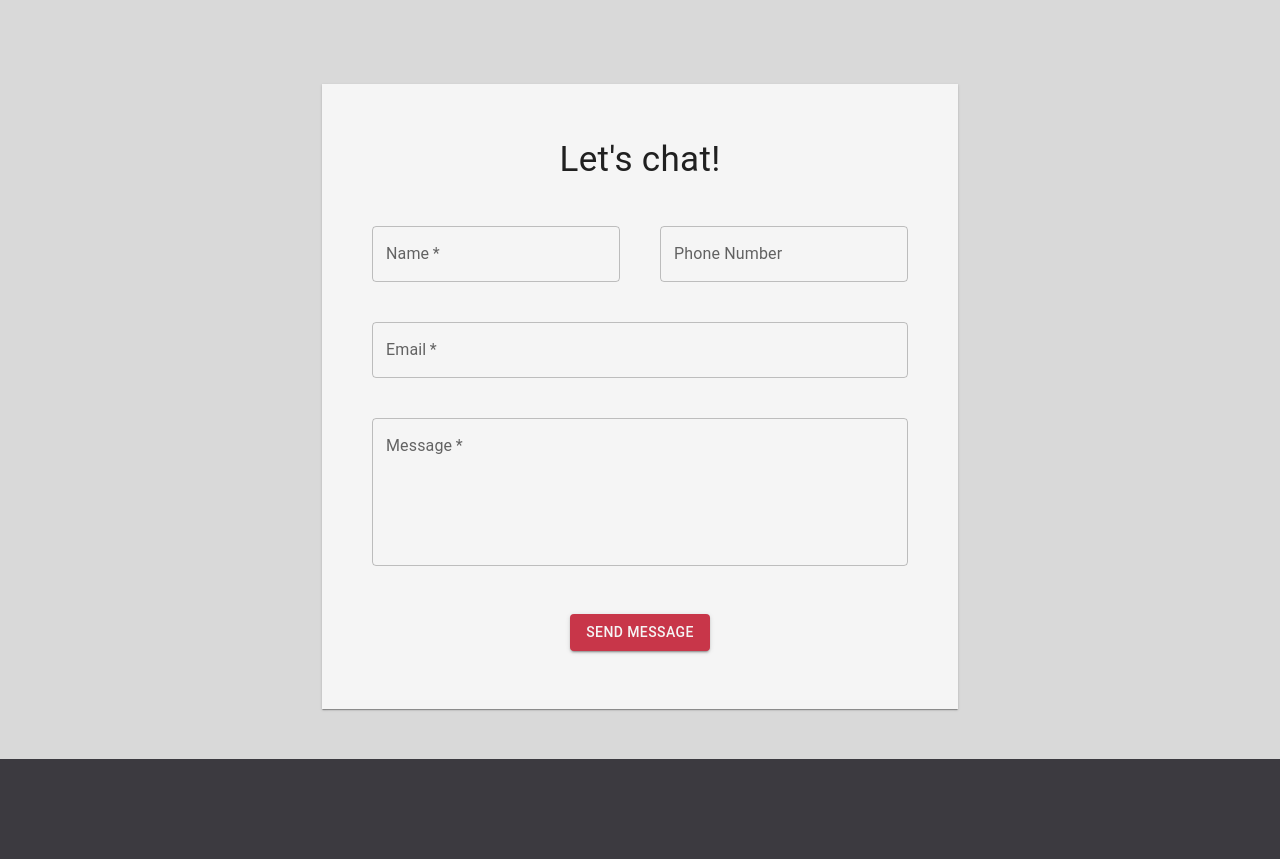
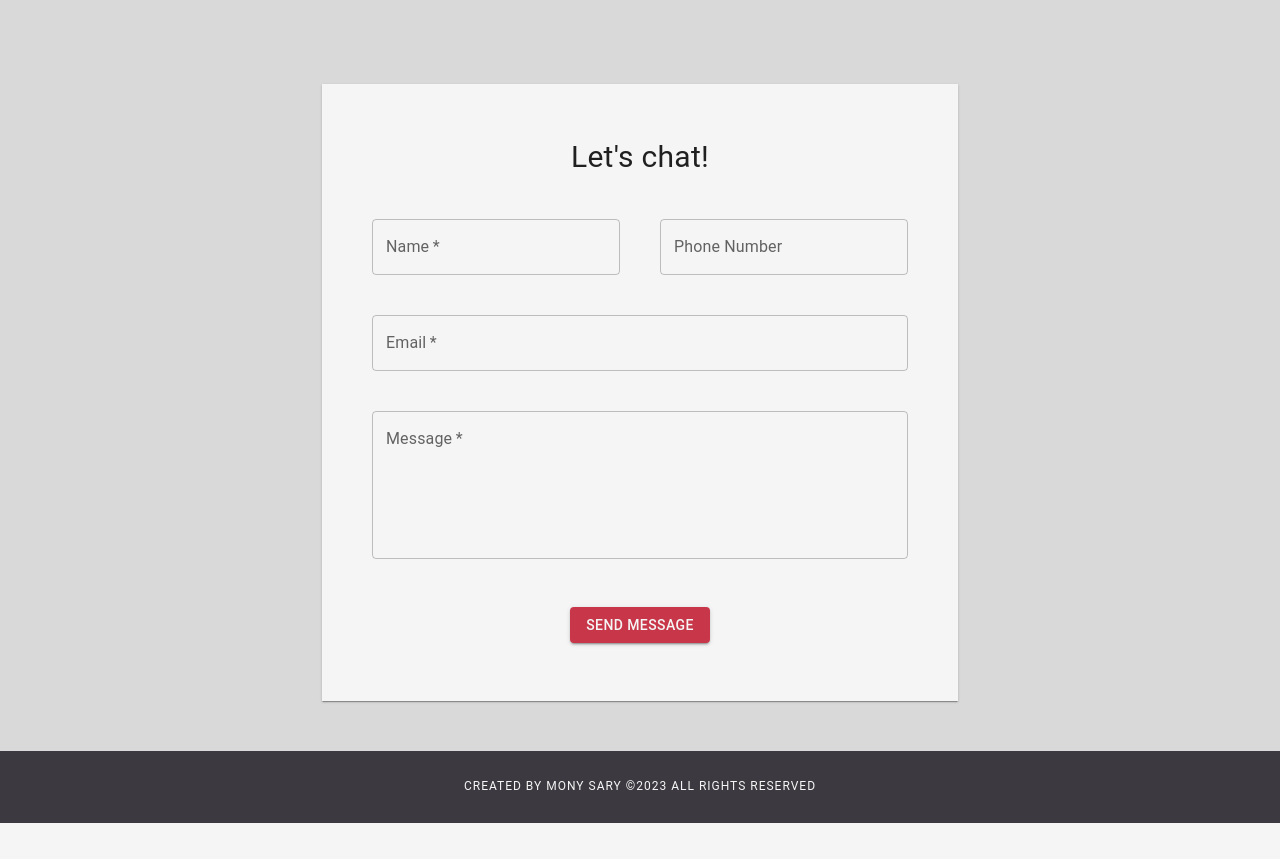
Before and after one commit to monysary/main-developer-portoflio, a React (Create React App) app: page / in a window 1280 px wide. Shown: the part 2600-3459 px from the top of the page. After the commit the page ends 3423 px from the top, so only its background shows below. Built offline with nearby package versions, Linux system fonts and the light colour scheme.

Commit message:
added contents and styling to all components

```diff
--- a/src/components/Contact.js
+++ b/src/components/Contact.js
@@ -22,9 +22,9 @@ function Contact() {
                     <Typography
                         component='h3'
                         textAlign='center'
-                        fontSize='35px'
+                        fontSize='30px'
                         marginBottom='40px'
-                        sx={{ '@media (max-width: 600px)': { fontSize: '25px' } }}
+                        sx={{ '@media (max-width: 600px)': { fontSize: '20px' } }}
                     >Let's chat!</Typography>
                     <Grid container direction='column' alignItems='center' gap={5}>
                         <Grid container justifyContent='space-evenly' gap={5}>
--- a/src/components/Footer.js
+++ b/src/components/Footer.js
@@ -1,9 +1,11 @@
-import { Box } from "@mui/material";
+import { Box, Grid, Typography } from "@mui/material";
 
 function Footer() {
     return (
-        <Box backgroundColor='#3C3A40' padding='50px'>
-
+        <Box backgroundColor='#3C3A40' padding='20px' color='#F5F5F5'>
+            <Grid container justifyContent='center'>
+                <Typography variant="overline">Created by Mony Sary ©2023 All Rights Reserved</Typography>
+            </Grid>
         </Box>
     )
 }
```
